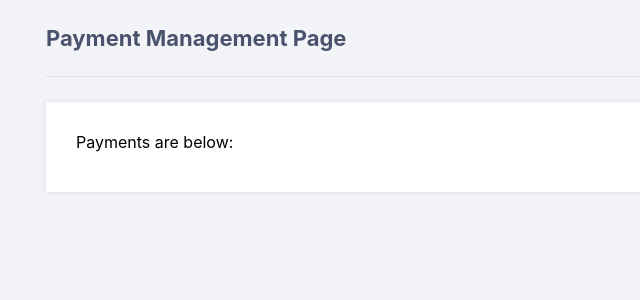
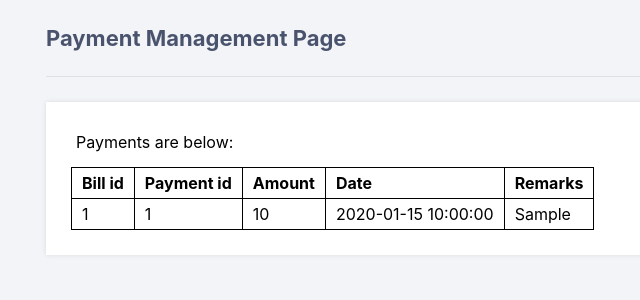
Before and after one commit to Darr3n2GG/Condominium_Management_System, a PHP site: page /frontend/ad-payment.php in a window 1280 px wide. Shown: the part 60-360 px from the top of the page, without its empty margins (94-734 px from the left). Run offline with PHP 8.4, Linux system fonts and the light colour scheme; tables that the repository leaves empty or names only in its code hold one stand-in row (values such as "Sample post").

Commit message:
SAVE THE ADMIN PAYMENT

```diff
--- a/frontend/ad-payment.php
+++ b/frontend/ad-payment.php
@@ -1,3 +1,17 @@
+<?php
+$DATABASE_HOST = "localhost";
+$DATABASE_USER = "root";
+$DATABASE_PASS = "";
+$DATABASE_NAME = "condodb";
+$conn = mysqli_connect($DATABASE_HOST, $DATABASE_USER, $DATABASE_PASS, $DATABASE_NAME);
+if (mysqli_connect_errno()) {
+	exit("Failed to connect to MySQL: " . mysqli_connect_error());
+}
+
+$sql = "SELECT * FROM bills";
+$result = $conn->query($sql);
+?>
+
 <!DOCTYPE html>
 <html lang="en">
 
@@ -24,6 +38,36 @@
         <h2>Payment Management Page</h2>
         <div>
             <p>Payments are below:</p>
+            <table class="table">
+                <thead>
+                <tr>
+                    <th>Bill id</th>
+                    <th>Payment id</th>
+                    <th>Amount</th>
+                    <th>Date</th>
+                    <th>Remarks</th>
+                </tr>
+                </thead>
+                <tbody>
+                    <?php
+                    // Check if rows exist
+                    if ($result->num_rows > 0) {
+                        // Output each row as a table row
+                        while ($row = $result->fetch_assoc()) {
+                            echo "<tr>";
+                            echo "<td>" . $row['bill_id'] . "</td>"; // Adjust column names as per your database
+                            echo "<td>" . $row['payment_id'] . "</td>";
+                            echo "<td>" . $row['amount'] . "</td>";
+                            echo "<td>" . $row['date'] . "</td>";
+                            echo "<td>" . $row['remarks'] . "</td>";
+                            echo "</tr>";
+                        }
+                    } else {
+                        echo "<tr><td colspan='3'>No data found</td></tr>";
+                    }
+                    ?>
+                </tbody>
+            </table>
         </div>
     </div>
 </body>
```
